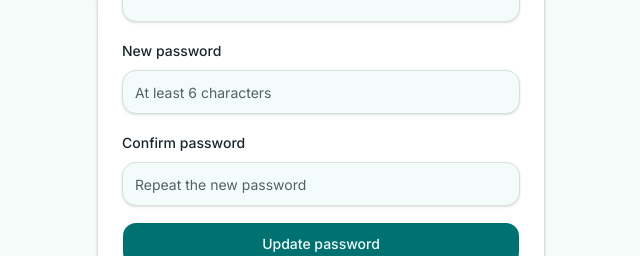
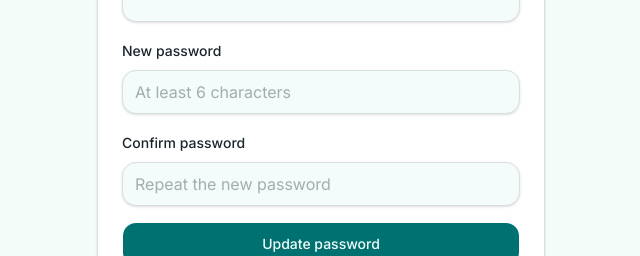
Before and after one commit to Fortunejite/NovaCare, a Next.js app in the folder frontend/: page /reset-password in a window 1280 px wide. Shown: the part 344-600 px from the top of the page, without its empty margins (319-959 px from the left). Built offline with nearby package versions, Linux system fonts and the light colour scheme; no server answers.

Commit message:
fix: update input field styles to use base text size for consistency

```diff
--- a/frontend/src/app/(auth)/forgot-password/page.tsx
+++ b/frontend/src/app/(auth)/forgot-password/page.tsx
@@ -69,7 +69,7 @@ export default function ForgotPasswordPage() {
                 autoComplete="email"
                 placeholder="name@hospital.org"
                 aria-invalid={Boolean(errors.email)}
-                className="mt-2 flex h-11 w-full rounded-xl border border-input bg-background px-3 text-sm text-foreground shadow-sm transition-colors placeholder:text-muted-foreground focus-visible:outline-none focus-visible:ring-2 focus-visible:ring-ring/50 aria-invalid:border-destructive aria-invalid:ring-destructive/20"
+                className="mt-2 flex h-11 w-full rounded-xl border border-input bg-background px-3 text-base text-foreground shadow-sm transition-colors placeholder:text-muted-foreground focus-visible:outline-none focus-visible:ring-2 focus-visible:ring-ring/50 aria-invalid:border-destructive aria-invalid:ring-destructive/20"
               />
               {errors.email ? <p className="mt-1.5 text-sm text-destructive">{errors.email}</p> : null}
             </div>
--- a/frontend/src/app/(auth)/login/page.tsx
+++ b/frontend/src/app/(auth)/login/page.tsx
@@ -123,7 +123,7 @@ export default function LoginPage() {
                   autoComplete="email"
                   placeholder="name@hospital.org"
                   aria-invalid={Boolean(errors.email)}
-                  className="mt-2 flex h-11 w-full rounded-xl border border-input bg-background px-3 text-sm text-foreground shadow-sm transition-colors placeholder:text-muted-foreground focus-visible:outline-none focus-visible:ring-2 focus-visible:ring-ring/50 aria-invalid:border-destructive aria-invalid:ring-destructive/20"
+                  className="mt-2 flex h-11 w-full rounded-xl border border-input bg-background px-3 text-base text-foreground shadow-sm transition-colors placeholder:text-muted-foreground focus-visible:outline-none focus-visible:ring-2 focus-visible:ring-ring/50 aria-invalid:border-destructive aria-invalid:ring-destructive/20"
                 />
                 {errors.email ? <p className="mt-1.5 text-sm text-destructive">{errors.email}</p> : null}
               </div>
@@ -146,7 +146,7 @@ export default function LoginPage() {
                   autoComplete="current-password"
                   placeholder="••••••••"
                   aria-invalid={Boolean(errors.password)}
-                  className="mt-2 flex h-11 w-full rounded-xl border border-input bg-background px-3 text-sm text-foreground shadow-sm transition-colors placeholder:text-muted-foreground focus-visible:outline-none focus-visible:ring-2 focus-visible:ring-ring/50 aria-invalid:border-destructive aria-invalid:ring-destructive/20"
+                  className="mt-2 flex h-11 w-full rounded-xl border border-input bg-background px-3 text-base text-foreground shadow-sm transition-colors placeholder:text-muted-foreground/50 focus-visible:outline-none focus-visible:ring-2 focus-visible:ring-ring/50 aria-invalid:border-destructive aria-invalid:ring-destructive/20"
                 />
                 {errors.password ? <p className="mt-1.5 text-sm text-destructive">{errors.password}</p> : null}
               </div>
--- a/frontend/src/app/(auth)/reset-password/page.tsx
+++ b/frontend/src/app/(auth)/reset-password/page.tsx
@@ -107,7 +107,7 @@ export default function ResetPasswordPage() {
                 autoComplete="new-password"
                 placeholder="At least 6 characters"
                 aria-invalid={Boolean(errors.newPassword)}
-                className="mt-2 flex h-11 w-full rounded-xl border border-input bg-background px-3 text-sm text-foreground shadow-sm transition-colors placeholder:text-muted-foreground focus-visible:outline-none focus-visible:ring-2 focus-visible:ring-ring/50 aria-invalid:border-destructive aria-invalid:ring-destructive/20"
+                className="mt-2 flex h-11 w-full rounded-xl border border-input bg-background px-3 text-base text-foreground shadow-sm transition-colors placeholder:text-muted-foreground/50 focus-visible:outline-none focus-visible:ring-2 focus-visible:ring-ring/50 aria-invalid:border-destructive aria-invalid:ring-destructive/20"
               />
               {errors.newPassword ? <p className="mt-1.5 text-sm text-destructive">{errors.newPassword}</p> : null}
             </div>
@@ -136,7 +136,7 @@ export default function ResetPasswordPage() {
                 autoComplete="new-password"
                 placeholder="Repeat the new password"
                 aria-invalid={Boolean(errors.confirmPassword)}
-                className="mt-2 flex h-11 w-full rounded-xl border border-input bg-background px-3 text-sm text-foreground shadow-sm transition-colors placeholder:text-muted-foreground focus-visible:outline-none focus-visible:ring-2 focus-visible:ring-ring/50 aria-invalid:border-destructive aria-invalid:ring-destructive/20"
+                className="mt-2 flex h-11 w-full rounded-xl border border-input bg-background px-3 text-base text-foreground shadow-sm transition-colors placeholder:text-muted-foreground/50 focus-visible:outline-none focus-visible:ring-2 focus-visible:ring-ring/50 aria-invalid:border-destructive aria-invalid:ring-destructive/20"
               />
               {errors.confirmPassword ? <p className="mt-1.5 text-sm text-destructive">{errors.confirmPassword}</p> : null}
             </div>
--- a/frontend/src/app/layout.tsx
+++ b/frontend/src/app/layout.tsx
@@ -38,7 +38,6 @@ export default function RootLayout({
         inter.variable,
       )}
     >
-      <meta name="viewport" content="width=device-width, initial-scale=1.0"></meta>
       <body className="min-h-full flex flex-col bg-background text-foreground">
         <Provider>{children}</Provider>
       </body>
--- a/frontend/src/app/page.tsx
+++ b/frontend/src/app/page.tsx
@@ -29,7 +29,7 @@ export default function Home() {
   return (
     <main className="min-h-screen bg-background text-foreground">
       <section
-        className="relative isolate min-h-[84svh] overflow-hidden bg-cover bg-center"
+        className="relative isolate min-h-screen overflow-hidden bg-cover bg-center"
         style={{
           backgroundImage:
             "url('https://images.unsplash.com/photo-1586773860418-d37222d8fce3?auto=format&fit=crop&w=2400&q=85')",
```
